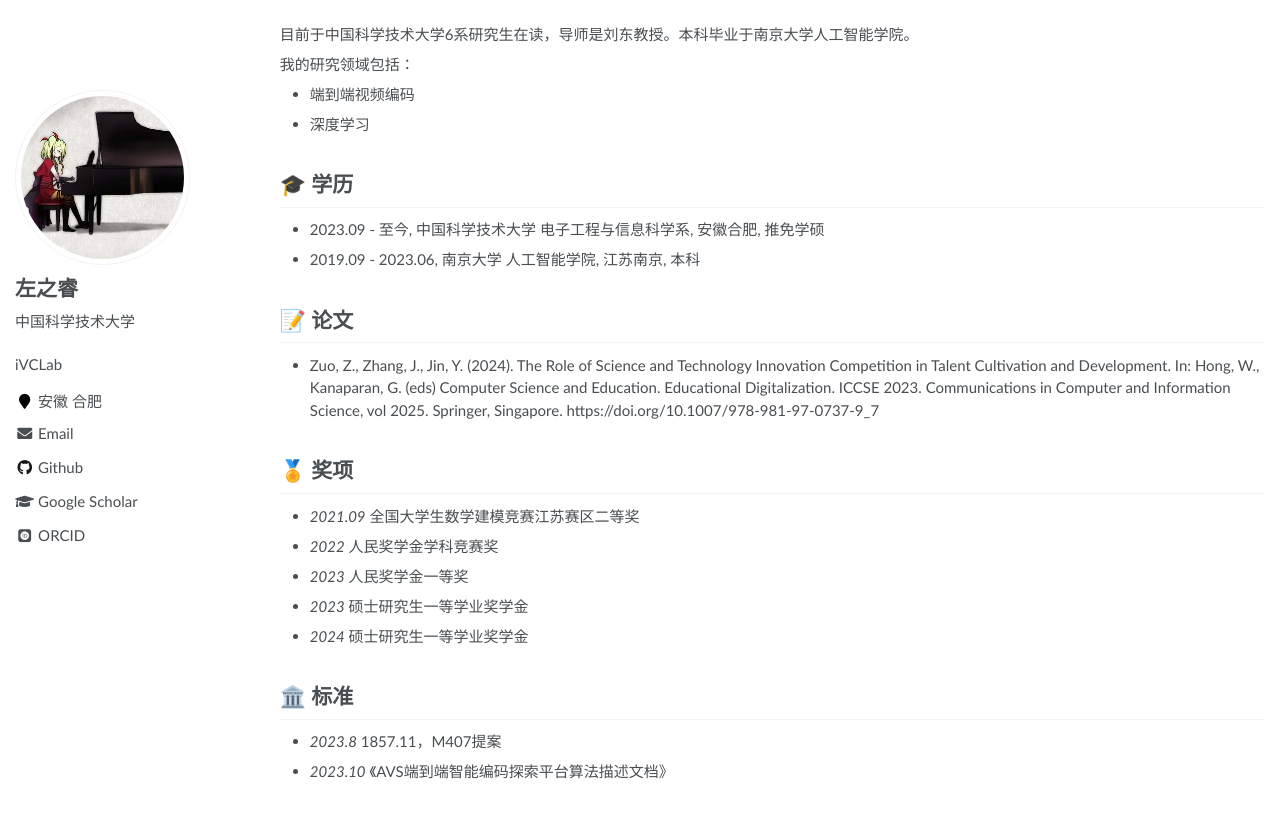
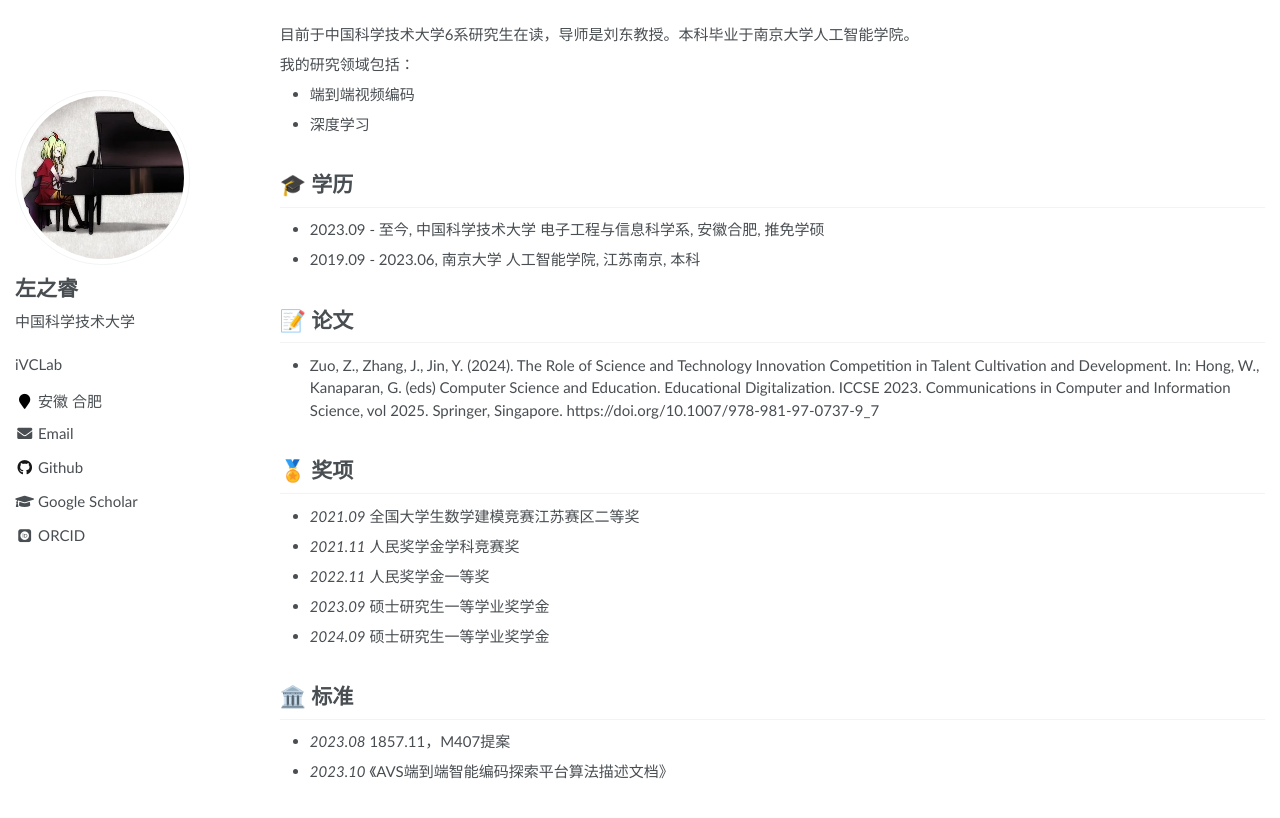
Before and after one commit to DeathPolca/DeathPolca.github.io, a Jekyll site: the page built from _pages/about.md, in a window 1280 px wide. Shown: the top 818 px of the page. Built offline with Jekyll 4.4.1, drawn with Linux system fonts in a browser that asks for light colours; some web fonts are replaced.

Commit message:
日期调整

```diff
--- a/_pages/about.md
+++ b/_pages/about.md
@@ -45,15 +45,15 @@ redirect_from:
 
 # 🏅 奖项
 - *2021.09* 全国大学生数学建模竞赛江苏赛区二等奖
-- *2022* 人民奖学金学科竞赛奖
-- *2023* 人民奖学金一等奖
-- *2023* 硕士研究生一等学业奖学金
-- *2024* 硕士研究生一等学业奖学金
+- *2021.11* 人民奖学金学科竞赛奖
+- *2022.11* 人民奖学金一等奖
+- *2023.09* 硕士研究生一等学业奖学金
+- *2024.09* 硕士研究生一等学业奖学金
 
 <span class='anchor' id='-xshy'></span>
 
 # 🏛️ 标准
-- *2023.8* 1857.11，M407提案
+- *2023.08* 1857.11，M407提案
 - *2023.10* 《AVS端到端智能编码探索平台算法描述文档》
 
 <!-- <span class='anchor' id='-gzsx'></span>
```
